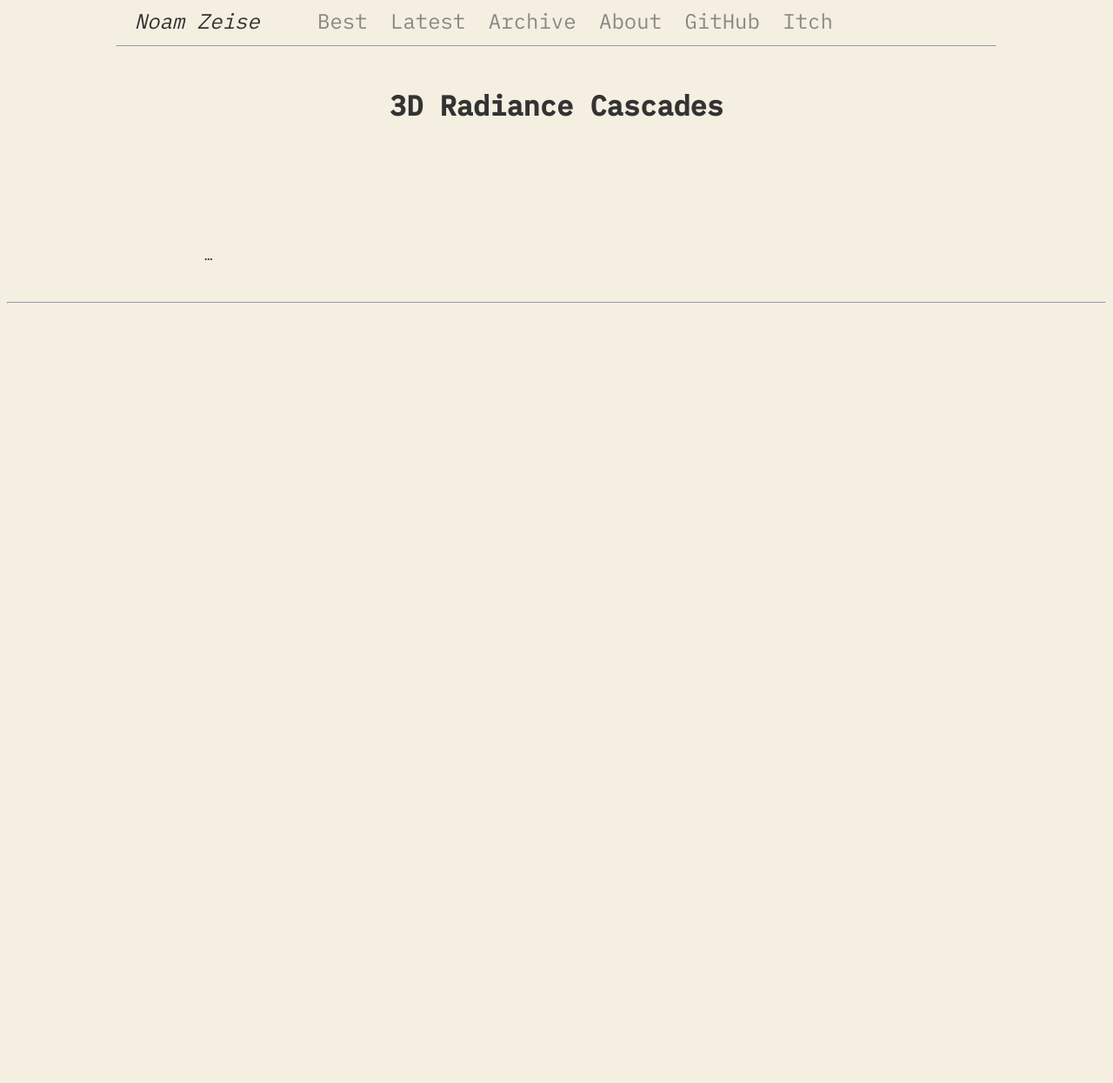
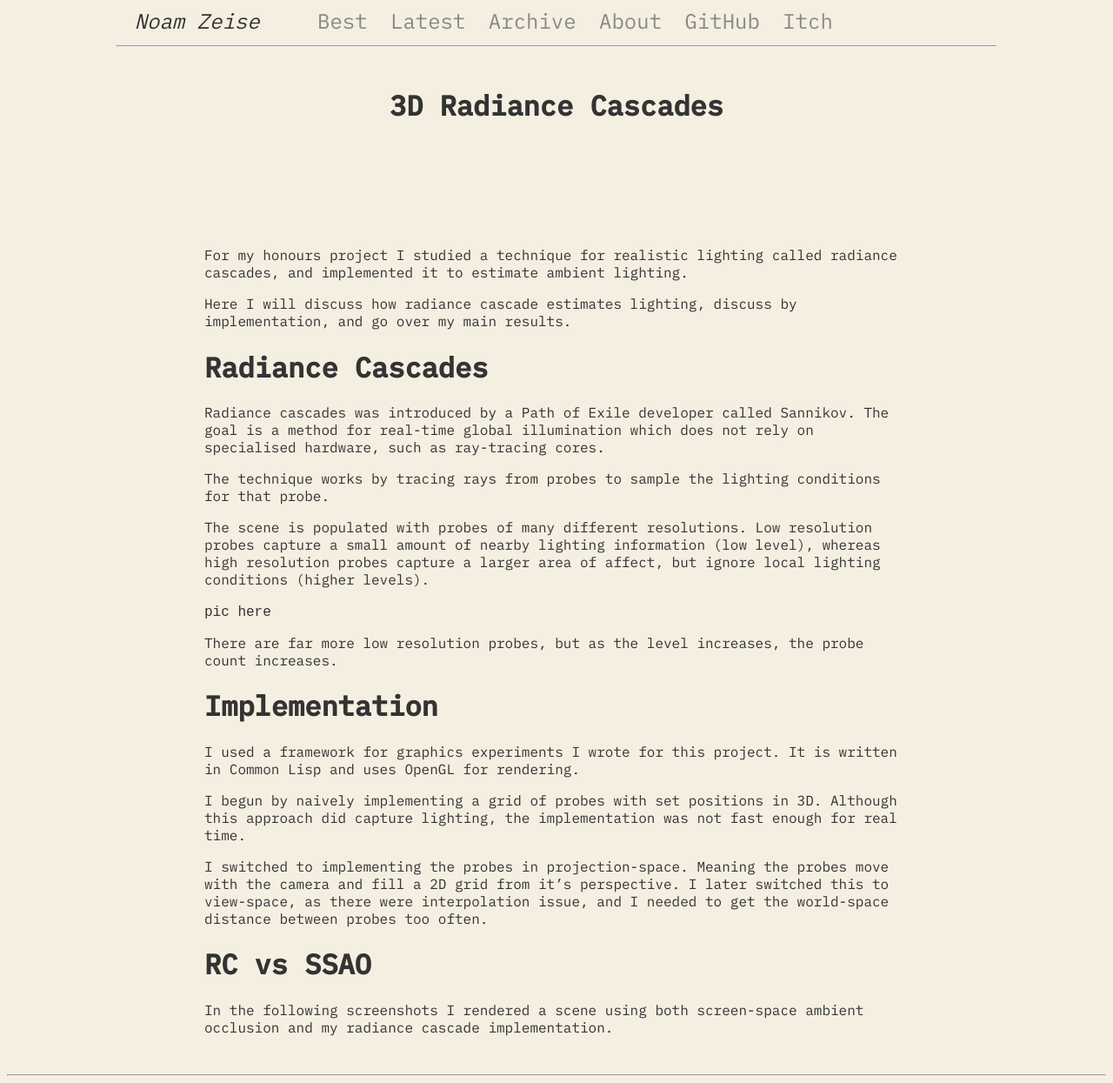
Before and after one commit to NoamZeise/pages, a Jekyll site: the page built from drafts/2025-05-10-dissertation.md, in a window 1280 px wide. Shown: the whole page at 87% size. Built offline with Jekyll 4.4.1, drawn with Linux system fonts in a browser that asks for light colours; before the commit the page ends 900 px from its top, so only the background shows below that.

Commit message:
+ diss post draft

````diff
--- a/drafts/2025-05-10-dissertation.md
+++ b/drafts/2025-05-10-dissertation.md
@@ -4,4 +4,30 @@ title: 3D Radiance Cascades
 image: /assets/img/posts/thumbnails/dissertation.png
 ---
 
-...
+For my honours project I studied a technique for realistic lighting called radiance cascades, and implemented it to estimate ambient lighting.
+
+Here I will discuss how radiance cascade estimates lighting, discuss by implementation, and go over my main results.
+
+# Radiance Cascades
+
+Radiance cascades was introduced by a Path of Exile developer called Sannikov. The goal is a method for real-time global illumination which does not rely on specialised hardware, such as ray-tracing cores.
+
+The technique works by tracing rays from probes to sample the lighting conditions for that probe.
+
+The scene is populated with probes of many different resolutions. Low resolution probes capture a small amount of nearby lighting information (low level), whereas high resolution probes capture a larger area of affect, but ignore local lighting conditions (higher levels).
+
+```pic here```
+
+There are far more low resolution probes, but as the level increases, the probe count increases.
+
+# Implementation
+
+I used a framework for graphics experiments I wrote for this project. It is written in Common Lisp and uses OpenGL for rendering.
+
+I begun by naively implementing a grid of probes with set positions in 3D. Although this approach did capture lighting, the implementation was not fast enough for real time.
+
+I switched to implementing the probes in projection-space. Meaning the probes move with the camera and fill a 2D grid from it's perspective. I later switched this to view-space, as there were interpolation issue, and I needed to get the world-space distance between probes too often.
+
+# RC vs SSAO
+
+In the following screenshots I rendered a scene using both screen-space ambient occlusion and my radiance cascade implementation.
````
